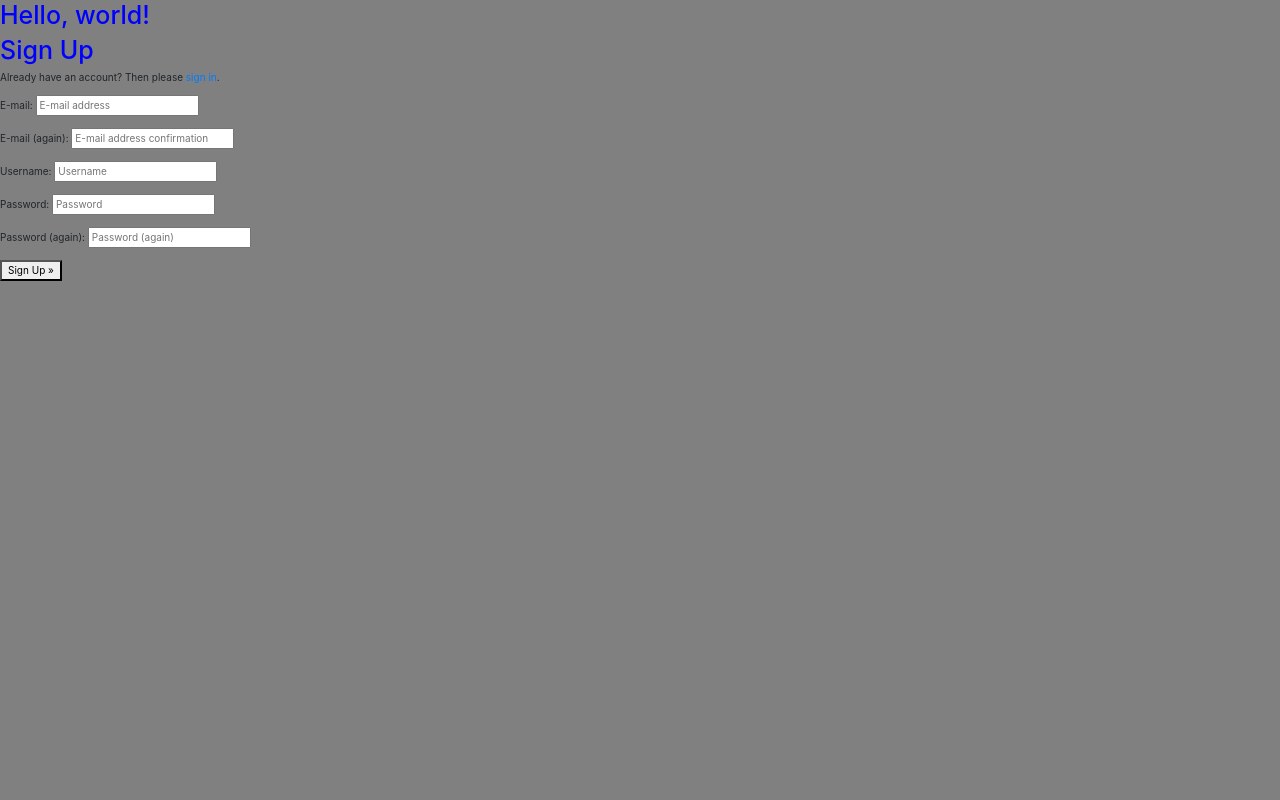
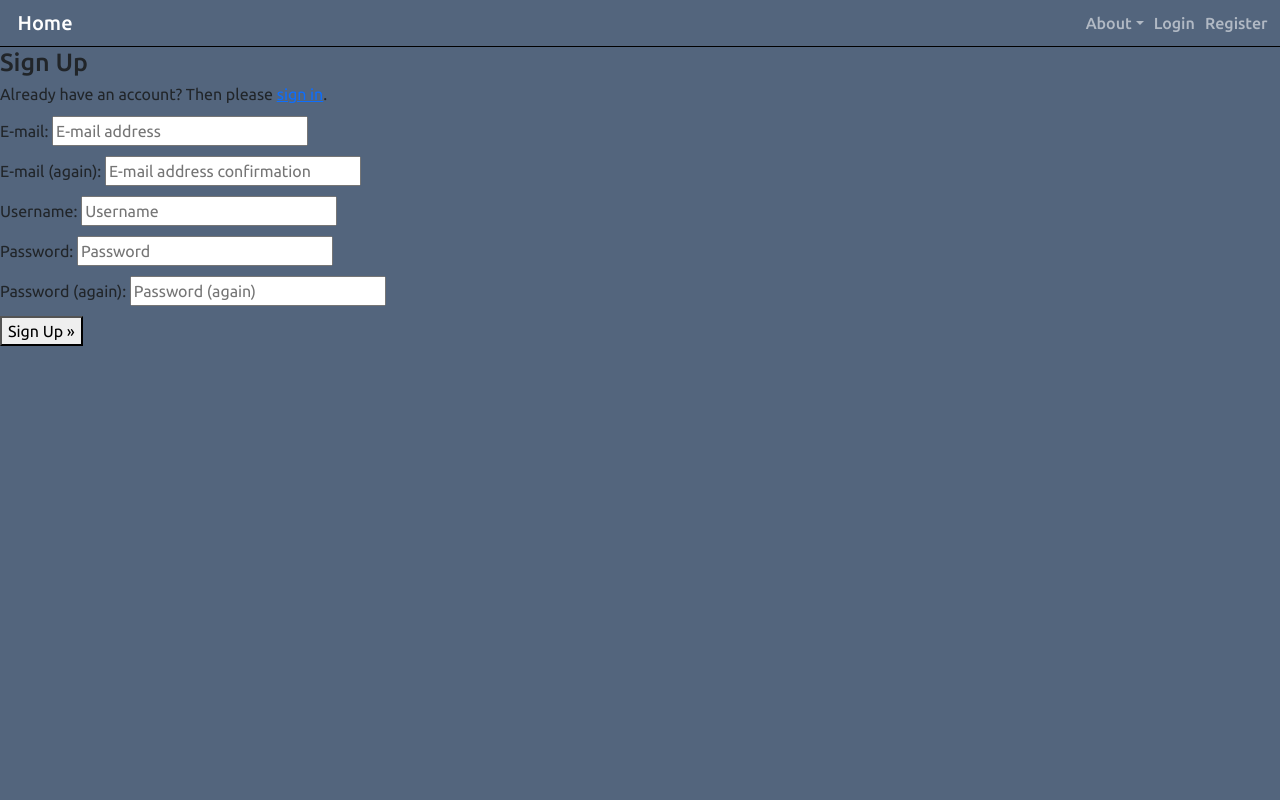
Before and after one commit to Zelhorst92/MyPortfolio, a Django app: page /accounts/signup/ in a window 1280 px wide. Run offline with Django 3.2, Linux system fonts and the light colour scheme.

Commit message:
Add initial navbar

```diff
--- a/home/views.py
+++ b/home/views.py
@@ -2,6 +2,7 @@ from django.shortcuts import render
 
 # Create your views here.
 
+
 def index(request):
     """View to return index page"""
     return render(request, 'home/index.html')
--- a/static/css/styles.css
+++ b/static/css/styles.css
@@ -5,9 +5,30 @@ html {
 }
 
 body {
-    background-color: gray;
+    font-weight: 400;
+    font-size: 1.6rem;
+    font-family: Ubuntu, Arial, serif;
+    background-color: #53657D;
+    height: 100vh;
+}
+
+/* - - - - - Navigation - - - - - */
+
+.navbar {
+    font-weight: 500 !important;
+    border-bottom: 1px solid #000000;
+    background-color: #53657D !important;
+}
+
+.navbar-brand {
+    font-size: 2rem;
+    padding-left: 1rem;
+}
+
+.navbar-nav {
+    text-align: right;
 }
 
 h1 {
-    color: blue;
+
 }
--- /dev/null
+++ b/templates/components/navigation.html
@@ -0,0 +1,64 @@
+<nav class="navbar navbar-expand-lg sticky-top navbar-dark bg-light">
+    <div class="container-fluid">
+        <a class="navbar-brand" href="#">Home</a>
+        <button class="navbar-toggler" type="button" data-bs-toggle="collapse" data-bs-target="#navbarSupportedContent"
+            aria-controls="navbarSupportedContent" aria-expanded="false" aria-label="Toggle navigation">
+            <i class="fas fa-bars"></i>
+        </button>
+        <div class="collapse navbar-collapse" id="navbarSupportedContent">
+            <ul class="navbar-nav ms-auto mb-2 mb-lg-0">
+                <li class="nav-item dropdown">
+                    <a class="nav-link dropdown-toggle" href="#" id="navbarDropdown" role="button" data-toggle="dropdown" aria-expanded="false">About</a>
+                    <div class="dropdown-menu" aria-labelledby="navbarDropdown">
+                      <a class="dropdown-item" href="#">About Me</a>
+                      <a class="dropdown-item" href="#">Experiences</a>
+                      <a class="dropdown-item" href="#">Services</a>
+                      <a class="dropdown-item" href="#">Previous Projects</a>
+                      <a class="dropdown-item" href="#">Contact Me</a>
+                    </div>
+                  </li>
+<!--                 <li class="nav-item">
+                    <a class="nav-link" href="#">Dashboard</a>
+                </li>
+                <li class="nav-item">
+                    <a class="nav-link" href="#">Logout</a>
+                </li> -->
+                <li class="nav-item">
+                    <a class="nav-link" href="#">Login</a>
+                </li>
+                <li class="nav-item">
+                    <a class="nav-link" href="#">Register</a>
+                </li>
+            </ul>
+        </div>
+    </div>
+</nav>
+
+
+<!-- <nav class="navbar navbar-expand-lg sticky-top navbar-light bg-light">
+    <a class="navbar-brand" href="#">Navbar</a>
+    <button class="navbar-toggler" type="button" data-toggle="collapse" data-target="#navbarSupportedContent" aria-controls="navbarSupportedContent" aria-expanded="false" aria-label="Toggle navigation">
+        <i class="fas fa-bars"></i>
+    </button>
+    <div class="collapse navbar-collapse" id="navbarSupportedContent">
+      <ul class="navbar-nav ms-auto mb-2 mb-lg-0">
+        <li class="nav-item active">
+          <a class="nav-link" href="#">Home <span class="sr-only">(current)</span></a>
+        </li>
+        <li class="nav-item">
+          <a class="nav-link" href="#">Link</a>
+        </li>
+
+        <li class="nav-item dropdown">
+            <a class="nav-link dropdown-toggle" href="#" id="navbarDropdown" role="button" data-toggle="dropdown" aria-expanded="false">About</a>
+            <div class="dropdown-menu" aria-labelledby="navbarDropdown">
+              <a class="dropdown-item" href="#">About Me</a>
+              <a class="dropdown-item" href="#">Experiences</a>
+              <a class="dropdown-item" href="#">Services</a>
+              <a class="dropdown-item" href="#">Previous Projects</a>
+              <a class="dropdown-item" href="#">Contact Me</a>
+            </div>
+          </li>
+      </ul>
+    </div>
+  </nav> -->
--- a/templates/layout/base.html
+++ b/templates/layout/base.html
@@ -11,7 +11,14 @@
 </head>
 
 <body>
-    <h1>Hello, world!</h1>
+    {% include 'components/navigation.html' %}
+
+    {% if messages %}
+        <div class="message-container"></div>
+    {% endif %}
+
+    {% block page_header %}
+    {% endblock %}
 
     {% block content %}
     {% endblock %}
--- a/templates/layout/head.html
+++ b/templates/layout/head.html
@@ -7,8 +7,9 @@
 {% endblock %}
 
 {% block corecss %}
-    <link rel="stylesheet" href="https://cdn.jsdelivr.net/npm/bootstrap@4.6.1/dist/css/bootstrap.min.css"
-        integrity="sha384-zCbKRCUGaJDkqS1kPbPd7TveP5iyJE0EjAuZQTgFLD2ylzuqKfdKlfG/eSrtxUkn" crossorigin="anonymous">
+    <link href="https://cdn.jsdelivr.net/npm/bootstrap@5.1.3/dist/css/bootstrap.min.css" rel="stylesheet"
+        integrity="sha384-1BmE4kWBq78iYhFldvKuhfTAU6auU8tT94WrHftjDbrCEXSU1oBoqyl2QvZ6jIW3" crossorigin="anonymous">
+    <link rel="stylesheet" href="https://cdnjs.cloudflare.com/ajax/libs/font-awesome/5.15.2/css/all.min.css">
     <link rel="stylesheet" href="{% static 'css/styles.css' %}">
 {% endblock %}
 
```
